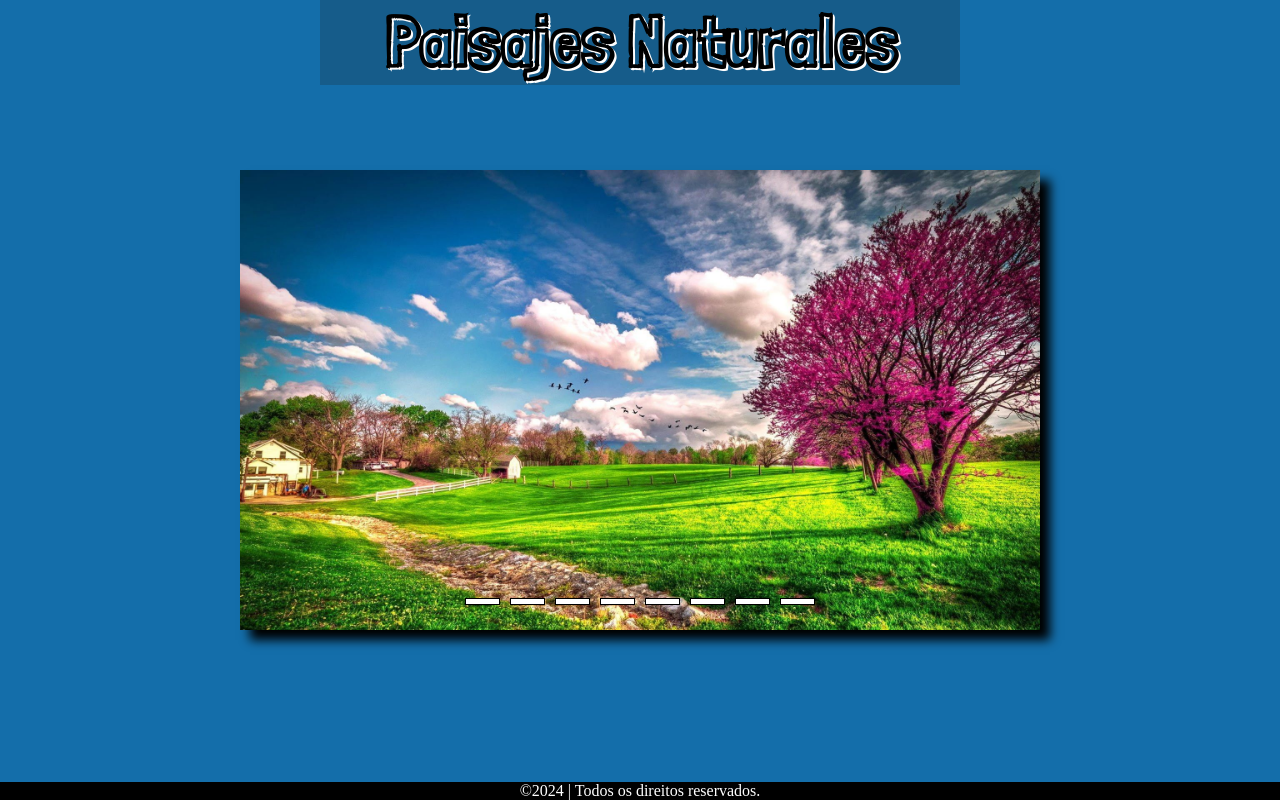
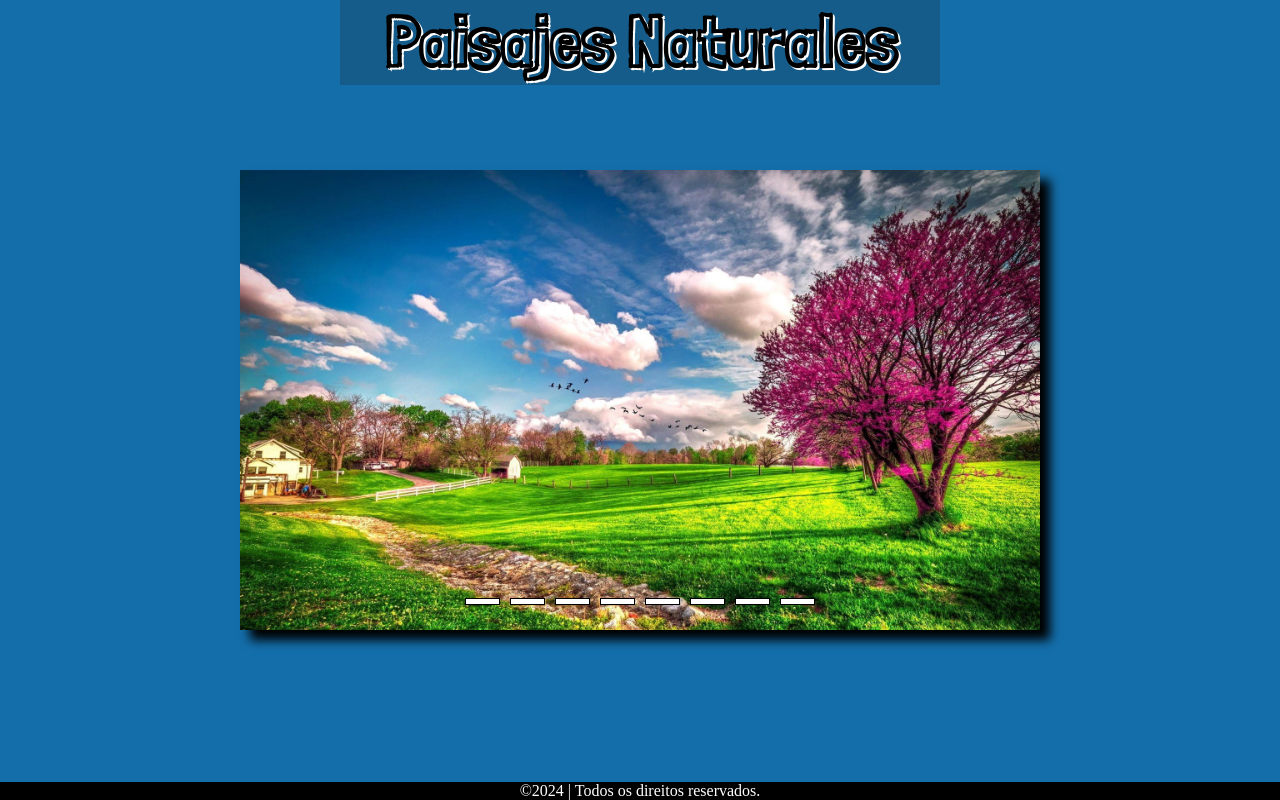
Before and after one commit to Pingo773/Paisajes-Naturales-Carrossel, a plain HTML site: page index.html in a window 1280 px wide. Drawn offline with Linux system fonts and the light colour scheme.

Commit message:
Update style.css

```diff
--- a/style.css
+++ b/style.css
@@ -43,7 +43,7 @@ h1 {
     text-align: center;
     text-shadow: 2px 2px 0px white;
     background-color: #1f1f1f3b;
-    width: 50%;
+    width: 600px;
     margin: auto;
 }
 
```
